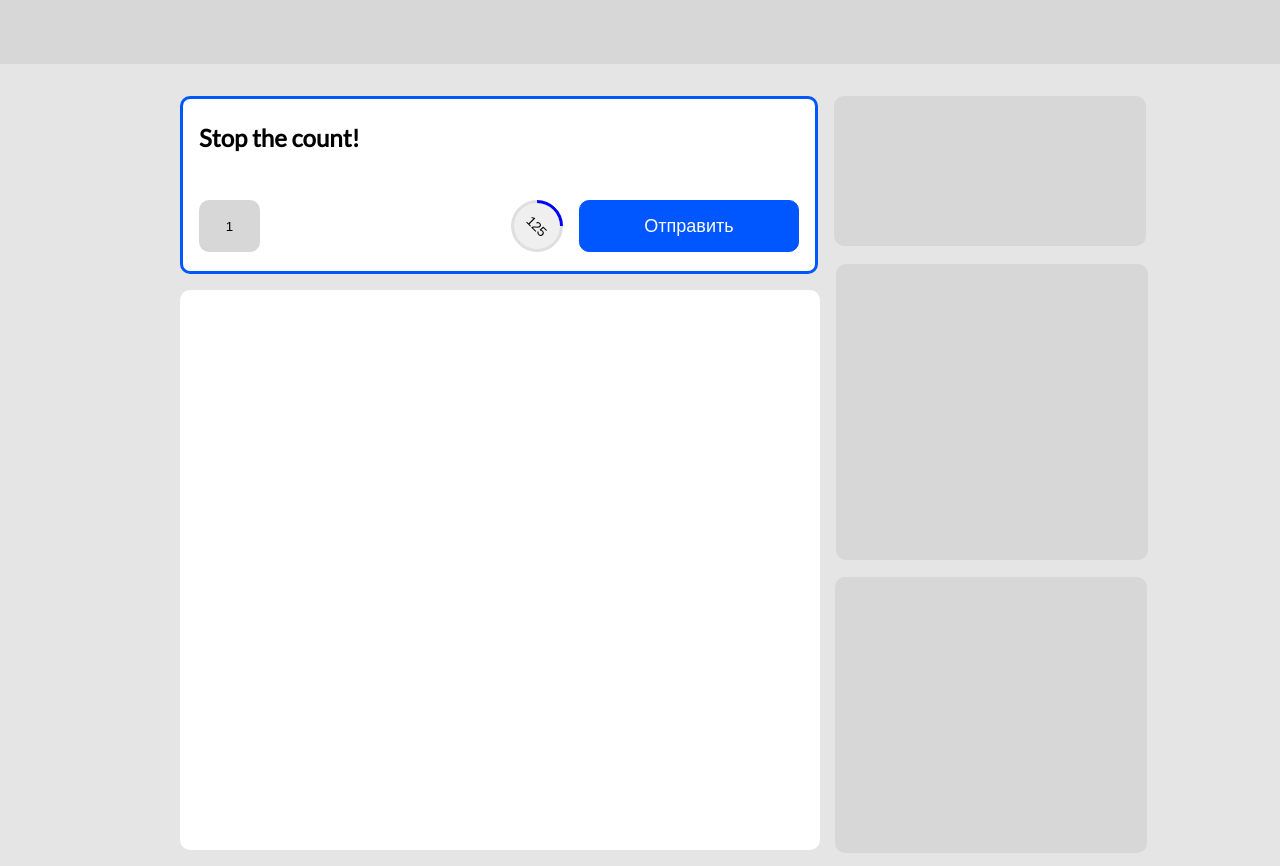
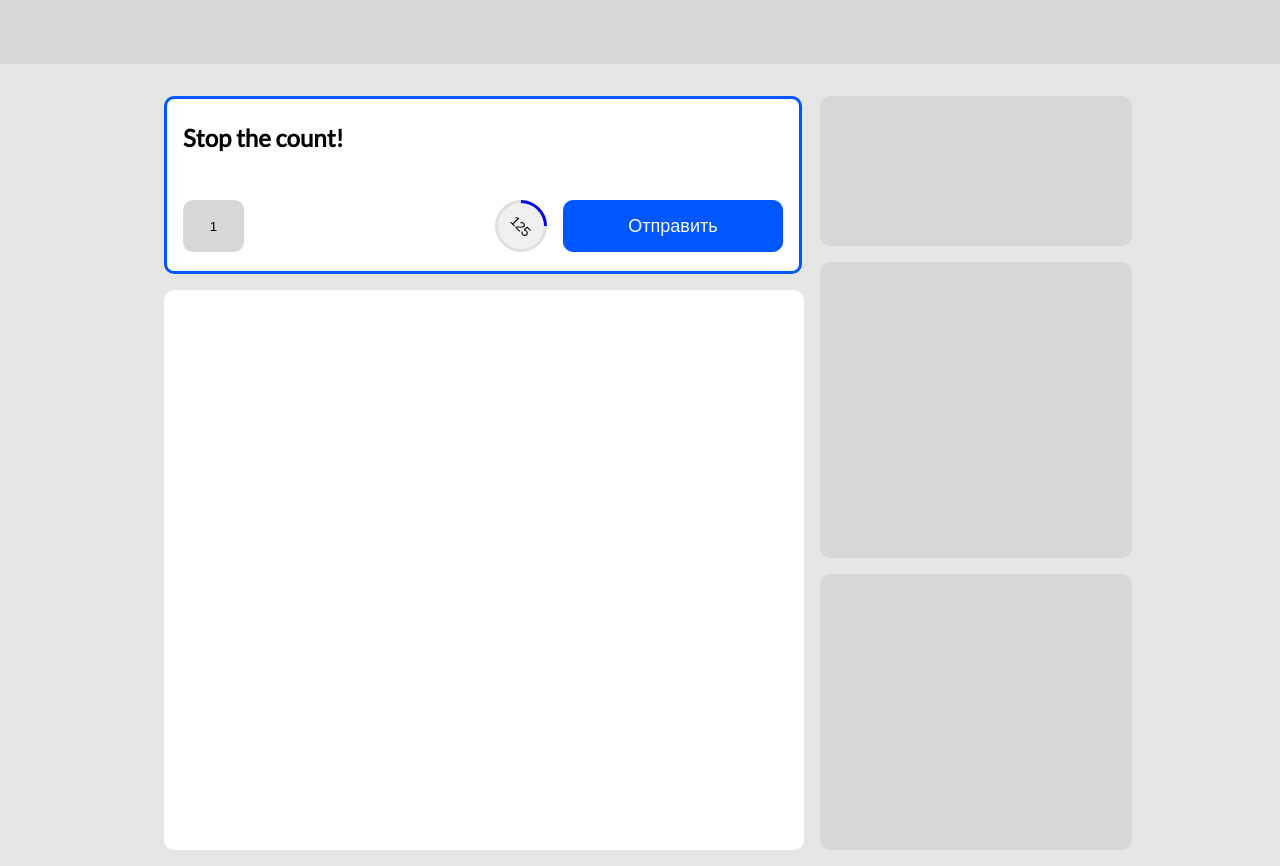
Before and after one commit to Katerina5005/new-22_02_22, a website: page index.html in a window 1280 px wide. Drawn offline with Linux system fonts and the light colour scheme.

Commit message:
bigblock

```diff
--- a/index.html
+++ b/index.html
@@ -12,7 +12,7 @@
 </head>
 <body>
     <header class="nav"></header>
-
+    <main class="bigblock">
         <section class="container">
             <div class="row">
 
@@ -25,16 +25,20 @@
                         </button>
                         <button class="box-1__sendtwit">Отправить</button>
                     </div>
+                </div>
+                <div class="container__box-3 box"></div>
+            </div>
 
+        </section>
 
-            </div>
+        <section class="container2">
+            <div class="row2">
                 <div class="container__box-2 box"></div>
-            <div class="container__box-3 box"></div>
                 <div class="container__box-4 box"></div>
                 <div class="container__box-5 box"></div>
             </div>
-
         </section>
+    </main>
 
 
 
--- a/style.css
+++ b/style.css
@@ -8,28 +8,31 @@ body {
     background-color: #D7D7D7;
     width: 100%;
     height: 64px;
+
 }
-
-.container {
-    width: 100%;
-    margin-left: auto;
-    margin-right: auto;
-  }
+.bigblock {
+    display: flex;
+    justify-content: center;
+    flex-wrap: wrap;
+}
 
 .row {
     display: flex;
     flex-wrap: wrap;
+    flex-direction: column;
+
 }
 .box{
     background-color: #D7D7D7;
     border-radius: 10px;
-    margin: 0 16px 0 0;
+    margin-bottom: 16px;
+    margin-left: 16px;
 }
 .container__box-1 {
+
     width: 632px;
     height: 172px;
     margin-top: 32px;
-    margin-left: 180px;
     margin-bottom: 16px;
     border: 3px solid #0057FF;
     border-radius: 10px;
@@ -45,19 +48,17 @@ body {
 .container__box-3 {
     width: 640px;
     height: 560px;
-    margin-left: 180px;
     background-color: #fff;
 }
 
 .container__box-4 {
     width: 312px;
     height: 296px;
-    margin-top: -26px;
+
 }
 
 .container__box-5 {
-    margin-left: 835px;
-    margin-top: -273px;
+
     width: 312px;
     height: 276px;
 }
```
Lines whose indentation alone changed are shown as unchanged.
